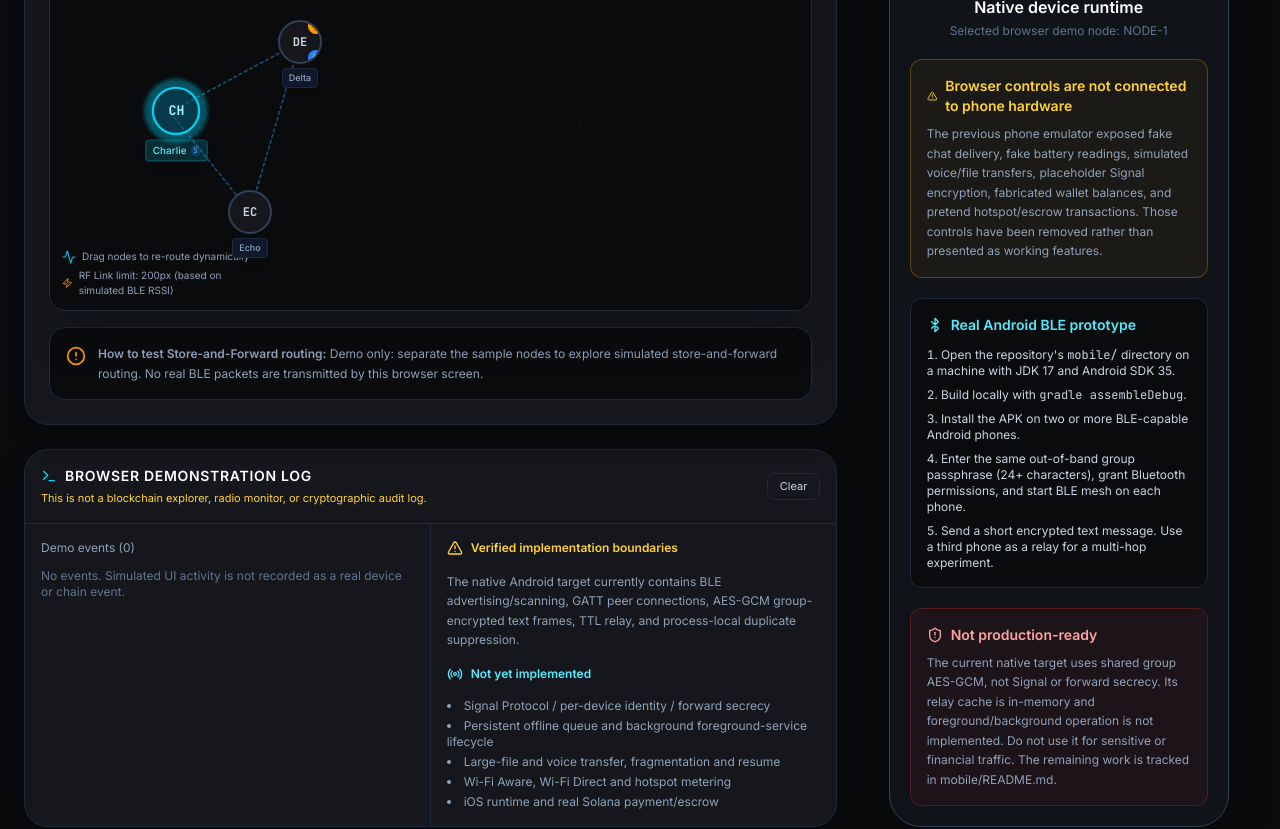
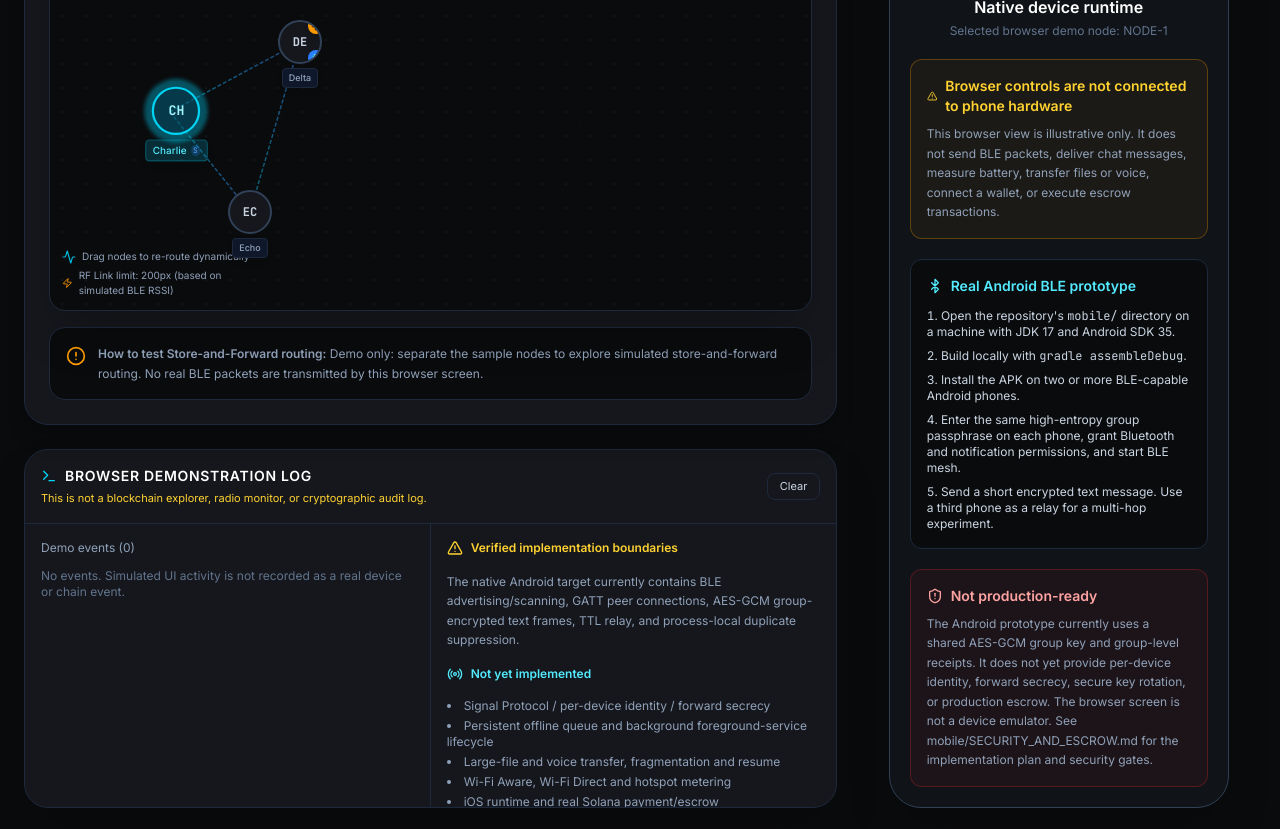
Before and after one commit to esi2ei/meshnet, a React (Vite) app: page / in a window 1280 px wide. Shown: the part 280-1109 px from the top of the page. Built offline with nearby package versions, Linux system fonts and the light colour scheme.

Commit message:
docs: correct prototype status and security boundaries

```diff
--- a/src/components/PhoneWorkspace.tsx
+++ b/src/components/PhoneWorkspace.tsx
@@ -22,7 +22,7 @@ export default function PhoneWorkspace({ activeNodeId }: PhoneWorkspaceProps) {
           Browser controls are not connected to phone hardware
         </div>
         <p className="text-xs leading-relaxed text-slate-400 mt-2">
-          The previous phone emulator exposed fake chat delivery, fake battery readings, simulated voice/file transfers, placeholder Signal encryption, fabricated wallet balances, and pretend hotspot/escrow transactions. Those controls have been removed rather than presented as working features.
+          This browser view is illustrative only. It does not send BLE packets, deliver chat messages, measure battery, transfer files or voice, connect a wallet, or execute escrow transactions.
         </p>
       </div>
 
@@ -35,7 +35,7 @@ export default function PhoneWorkspace({ activeNodeId }: PhoneWorkspaceProps) {
           <li>Open the repository's <code>mobile/</code> directory on a machine with JDK 17 and Android SDK 35.</li>
           <li>Build locally with <code>gradle assembleDebug</code>.</li>
           <li>Install the APK on two or more BLE-capable Android phones.</li>
-          <li>Enter the same out-of-band group passphrase (24+ characters), grant Bluetooth permissions, and start BLE mesh on each phone.</li>
+          <li>Enter the same high-entropy group passphrase on each phone, grant Bluetooth and notification permissions, and start BLE mesh.</li>
           <li>Send a short encrypted text message. Use a third phone as a relay for a multi-hop experiment.</li>
         </ol>
       </div>
@@ -46,7 +46,7 @@ export default function PhoneWorkspace({ activeNodeId }: PhoneWorkspaceProps) {
           Not production-ready
         </div>
         <p className="text-xs leading-relaxed text-slate-400 mt-2">
-          The current native target uses shared group AES-GCM, not Signal or forward secrecy. Its relay cache is in-memory and foreground/background operation is not implemented. Do not use it for sensitive or financial traffic. The remaining work is tracked in mobile/README.md.
+          The Android prototype currently uses a shared AES-GCM group key and group-level receipts. It does not yet provide per-device identity, forward secrecy, secure key rotation, or production escrow. The browser screen is not a device emulator. See mobile/SECURITY_AND_ESCROW.md for the implementation plan and security gates.
         </p>
       </div>
     </section>
```
